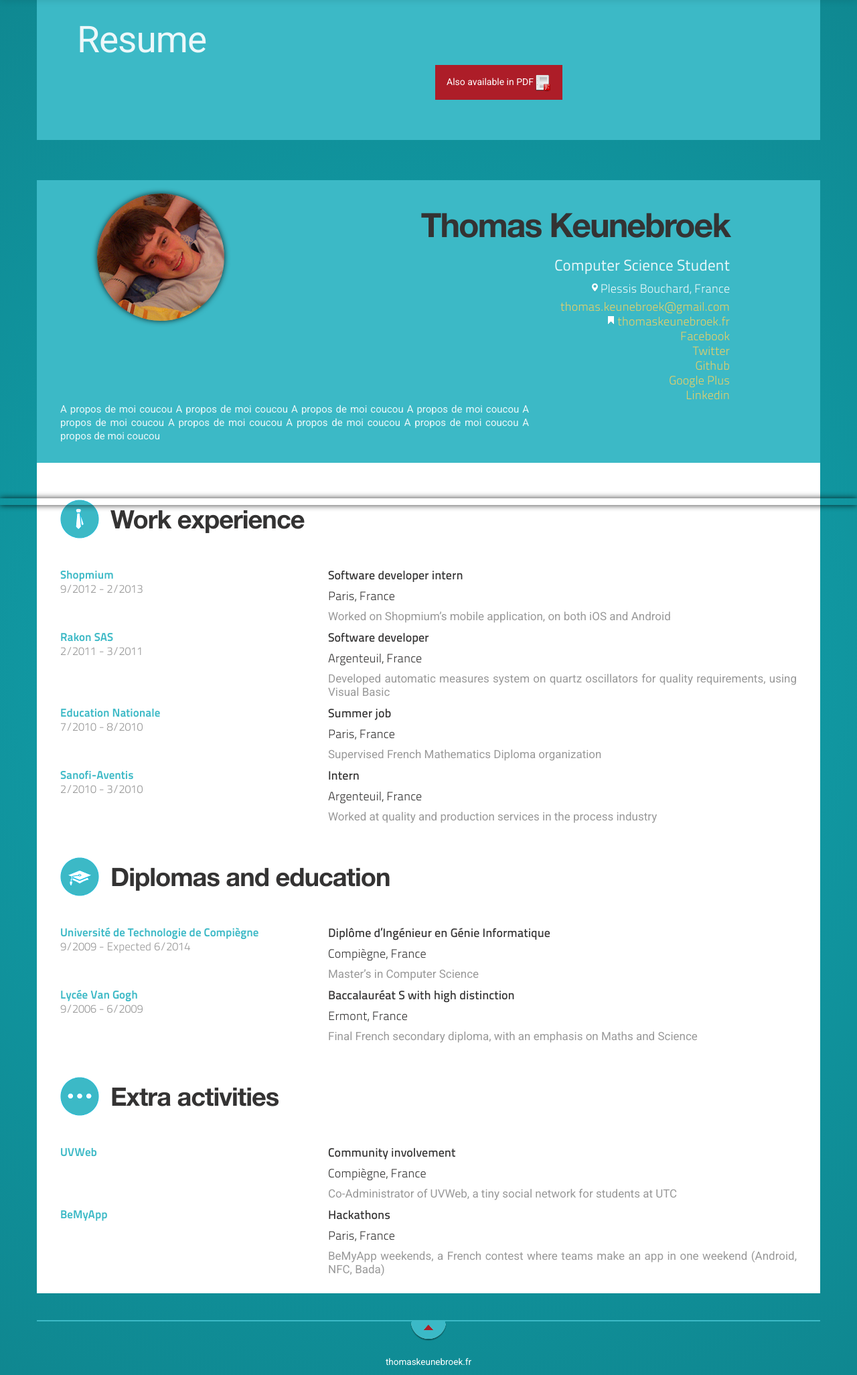
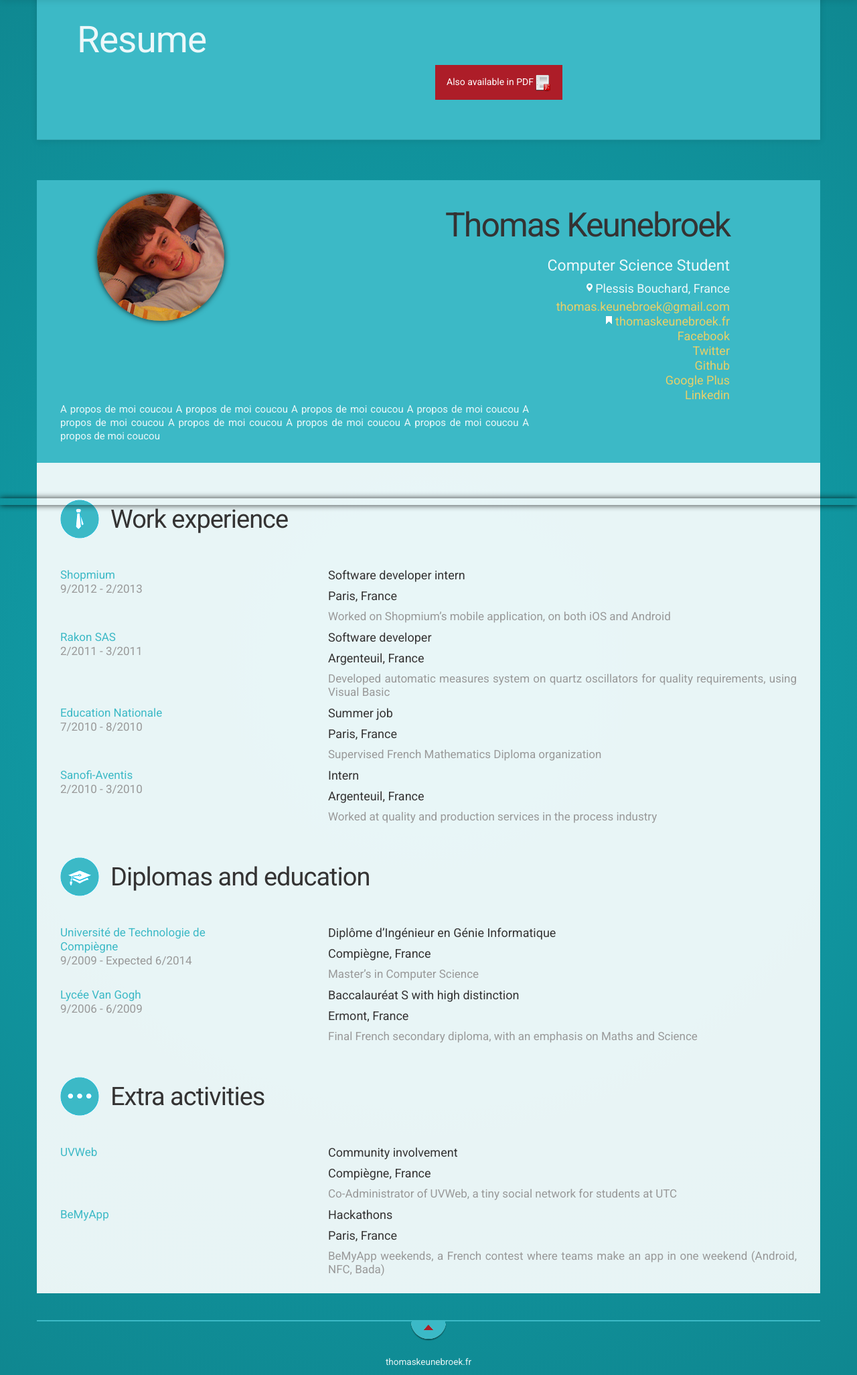
Before and after one commit to tkeunebr/tkeunebr.github.io, a PHP site: page /resume.php in a window 1280 px wide. Shown: the part 58-2111 px from the top of the page at 67% size. Run offline with PHP 8.4, Linux system fonts and the light colour scheme.

Commit message:
Start cleaning Resume

```diff
--- a/files/1710bf9.css
+++ b/files/1710bf9.css
@@ -1,67 +1,9 @@
-@font-face {
-  font-family: "museo700-regular-webfont";
-  src: url("museo700-regular-webfont.eot");
-  src: url("museo700-regular-webfont.eot?#iefix") format("embedded-opentype"), url("museo700-regular-webDfont.woff") format("woff"), url("museo700-regular-webfont.ttf") format("truetype"), url("museo700-regular-webfont.svg#Museo700") format("svg");
-}
-
-@font-face {
-  font-family: "titilliumtext22l005-webfont";
-  src: url("titilliumtext22l005-webfont.eot");
-  src: url("titilliumtext22l005-webfont.eot?#iefix") format("embedded-opentype"), url("titilliumtext22l005-webfont.woff") format("woff"), url("titilliumtext22l005-webfont.ttf") format("truetype"), url("titilliumtext22l005-webfont.svg#TitilliumText22LBold") format("svg");
-}
-
-@font-face {
-  font-family: "titilliumtext22l004-webfont";
-  src: url("titilliumtext22l004-webfont.eot");
-  src: url("titilliumtext22l004-webfont.eot?#iefix") format("embedded-opentype"), url("titilliumtext22l004-webfont.woff") format("woff"), url("titilliumtext22l004-webfont.ttf") format("truetype"), url("titilliumtext22l004-webfont.svg#TitilliumText22LMedium") format("svg");
-}
-
-@font-face {
-  font-family: "titilliumtext22l002-webfont";
-  src: url("titilliumtext22l002-webfont.eot");
-  src: url("titilliumtext22l002-webfont.eot?#iefix") format("embedded-opentype"), url("titilliumtext22l002-webfont.woff") format("woff"), url("titilliumtext22l002-webfont.ttf") format("truetype"), url("titilliumtext22l002-webfont.svg#TitilliumText22LLight") format("svg");
-}
-
-@font-face {
-  font-family: "titilliumtext22l003-webfont";
-  src: url("titilliumtext22l003-webfont.eot");
-  src: url("titilliumtext22l003-webfont.eot?#iefix") format("embedded-opentype"), url("titilliumtext22l003-webfont.woff") format("woff"), url("titilliumtext22l003-webfont.ttf") format("truetype"), url("titilliumtext22l003-webfont.svg#TitilliumText22LRegular") format("svg");
-}
-
-@font-face {
-  font-family: "helveticaneueltstd-bd-webfont";
-  src: url("helveticaneueltstd-bd-webfont.eot");
-  src: url("helveticaneueltstd-bd-webfont.eot?#iefix") format("embedded-opentype"), url("helveticaneueltstd-bd-webfont.woff") format("woff"), url("helveticaneueltstd-bd-webfont.ttf") format("truetype"), url("helveticaneueltstd-bd-webfont.svg#HelveticaNeueLTStd75Bold") format("svg");
-}
-
-
-#header {
-    background-color: #3CB9C6;
-    padding-top: 20px;
-    padding-bottom: 20px;
-}
-
-#header .me {
-    width: 190px;
-    height: 190px;
-    margin: auto;
-    border-radius: 150px;
-    -webkit-border-radius: 150px;
-    -moz-border-radius: 150px;
-    background: url(../static/img/me.png) no-repeat;
-    background-position: -35px 0px;
-    box-shadow: 0 0 8px rgba(0, 0, 0, .8);
-    -webkit-box-shadow: 0 0 8px rgba(0, 0, 0, .8);
-    -moz-box-shadow: 0 0 8px rgba(0, 0, 0, .8);
-}
-
 #header h1 {
     font-size: 50px;
     line-height: 74px;
     color: #343333;
     letter-spacing: -2px;
     font-weight: normal;
-    font-family: "helveticaneueltstd-bd-webfont";
     text-align: right;
 }
 
@@ -69,7 +11,6 @@
     letter-spacing: 0;
     font-size: 23px;
     line-height: 27px;
-    font-family: "titilliumtext22l003-webfont";
     text-align: right;
 }
 
@@ -78,7 +19,6 @@
     text-align: right;
     font-size: 18px;
     line-height: 22px;
-    font-family: "titilliumtext22l002-webfont";
     margin-bottom: 5px;
 }
 
@@ -89,7 +29,6 @@
     text-align: right;
     font-size: 18px;
     line-height: 22px;
-    font-family: "titilliumtext22l002-webfont";
     margin-bottom: 1=5px;
 }
 
@@ -151,13 +90,6 @@
   background-position: 0 -512px;
 }
 
-#main {
-  background-color: white;
-  color: #343333;
-  padding-top: 15px;
-  padding-bottom: 15px;
-}
-
 #main section {
     margin-top: 40px;
 }
@@ -167,7 +99,6 @@
   color: #343333;
   margin: 0 0 44px;
   font-weight: normal;
-  font-family: "helveticaneueltstd-bd-webfont";
   padding: 0 0 0 75px;
   letter-spacing: -1px;
   border-bottom: none;
@@ -190,7 +121,6 @@
   font-weight: normal;
   font-size: 17px;
   line-height: 21px;
-  font-family: "titilliumtext22l005-webfont";
 }
 
 #main strong a {
@@ -202,7 +132,6 @@
   font-size: 17px;
   line-height: 21px;
   color: #999999;
-  font-family: "titilliumtext22l002-webfont";
 }
 /* line 262, assetic_compassysBCVu.sass */
 #main h3 {
@@ -211,16 +140,13 @@
   color: #343333;
   margin: 0 0 6px;
   font-weight: normal;
-  font-family: "titilliumtext22l004-webfont";
 }
 #main h4 {
   color: #343333;
   font-weight: normal;
-  font-family: "titilliumtext22l002-webfont";
 }
 /* line 269, assetic_compassysBCVu.sass */
 #main h3 span {
-  font-family: "titilliumtext22l002-webfont";
 }
 /* line 271, assetic_compassysBCVu.sass */
 #main p {
--- a/footer.php
+++ b/footer.php
@@ -1,7 +1,7 @@
 		<footer>
 		    <a href="#" class="jump-top"></a>
 		    <p>
-		    	<a href="./?p=home">thomaskeunebroek.fr</a>
+		    	<a href="./">thomaskeunebroek.fr</a>
 		    </p>
 		</footer>
 
--- a/home.php
+++ b/home.php
@@ -106,7 +106,7 @@
                         <div class="well">
                             <h2>About this website<i class="icon-bookmark pull-right"></i></h2>
                             <p>
-                                This website has been created using Twitter's famous <a href="http://twitter.github.com/bootstrap/">Bootstrap</a>, a powerful CSS framework.
+                                This website has been created using Twitter's famous <a href="http://twitter.github.io/bootstrap/">Bootstrap</a>, a powerful CSS framework.
                             </p>
                             <p>
                                 Its design has been highly inspired by <a href="http://bootswatch.com/">Bootswatch</a>'s "Amelia" theme. Bootswatch is a service that provides a simple API to create custom Bootstrap themes and has some nice templates that come pretty much out of the box.
--- a/projects.php
+++ b/projects.php
@@ -49,7 +49,7 @@
                                     <p>
                                         <a href="http://themokaproject.github.io/"><strong>Moka</strong></a>...
                                     <p>
-                                        You can follow the Moka's development on Github: <a href="https://github.com/themokaproject">https://github.com/themokaproject</a>.
+                                        You can follow the Moka's development on Github: <a href="http://themokaproject.github.io/">http://themokaproject.github.io/</a>.
                                     </p>
                                     <div class="screenshots">
                                         <ul class="thumbnails">
@@ -76,7 +76,7 @@
                                 <ul>
                                     <li>
                                         <p>
-                                            Dedicated website avalaible at <a href="https://github.com/themokaproject">https://github.com/themokaproject</a>
+                                            Dedicated website avalaible at <a href="http://themokaproject.github.io/">http://themokaproject.github.io/</a>
                                         </p>
                                     </li>
                                     <li>
--- a/static/css/design.css
+++ b/static/css/design.css
@@ -38,12 +38,19 @@ p {
 
 /* Body */
 
+.hero-unit {
+    box-shadow: inset 0 -1px 0 rgba(0, 0, 0, 0.1), 0 1px 10px rgba(0, 0, 0, 0.1);
+    -moz-box-shadow: inset 0 -1px 0 rgba(0, 0, 0, 0.1), 0 1px 10px rgba(0, 0, 0, 0.1);
+    box-shadow: inset 0 -1px 0 rgba(0, 0, 0, 0.1), 0 1px 10px rgba(0, 0, 0, 0.1);
+}
+
 aside {
     position: relative;
     background-color: #AD1D28;
-    box-shadow: 0px 2px 5px rgba(0, 0, 0, 0.1);
+    box-shadow: inset 0 -1px 0 rgba(0, 0, 0, 0.1), 0 1px 10px rgba(0, 0, 0, 0.1);
+    -moz-box-shadow: inset 0 -1px 0 rgba(0, 0, 0, 0.1), 0 1px 10px rgba(0, 0, 0, 0.1);
+    box-shadow: inset 0 -1px 0 rgba(0, 0, 0, 0.1), 0 1px 10px rgba(0, 0, 0, 0.1);
     padding: 10px;
-    color: white;
     font-size: 0.9em;
 }
 
@@ -188,7 +195,7 @@ footer p {
 }
 
 footer a {
-    color: white;
+    color: rgba(255, 255, 255, 0.9);
 }
 
 footer a.jump-top {
@@ -388,3 +395,32 @@ footer a.jump-top {
 .hero-unit {
        word-wrap: break-word;
 }
+
+/** Resume **/
+
+#resume #header {
+    background-color: #3CB9C6;
+    padding-top: 20px;
+    padding-bottom: 20px;
+}
+
+#resume #main {
+  background-color: rgba(255, 255, 255, 0.9);
+  color: #343333;
+  padding-top: 15px;
+  padding-bottom: 15px;
+}
+
+#resume .me {
+    width: 190px;
+    height: 190px;
+    margin: auto;
+    border-radius: 150px;
+    -webkit-border-radius: 150px;
+    -moz-border-radius: 150px;
+    background: url(../img/me.png) no-repeat;
+    background-position: -35px 0px;
+    box-shadow: 0 0 8px rgba(0, 0, 0, .8);
+    -webkit-box-shadow: 0 0 8px rgba(0, 0, 0, .8);
+    -moz-box-shadow: 0 0 8px rgba(0, 0, 0, .8);
+}
```
